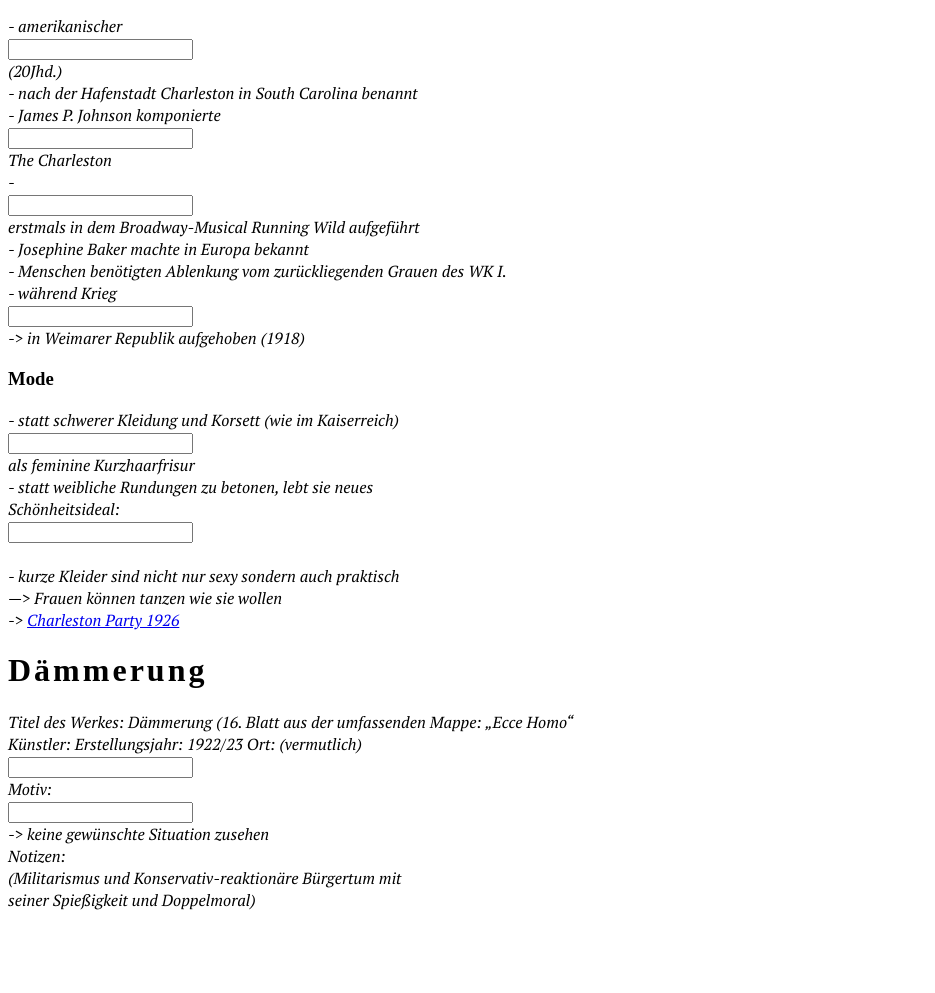
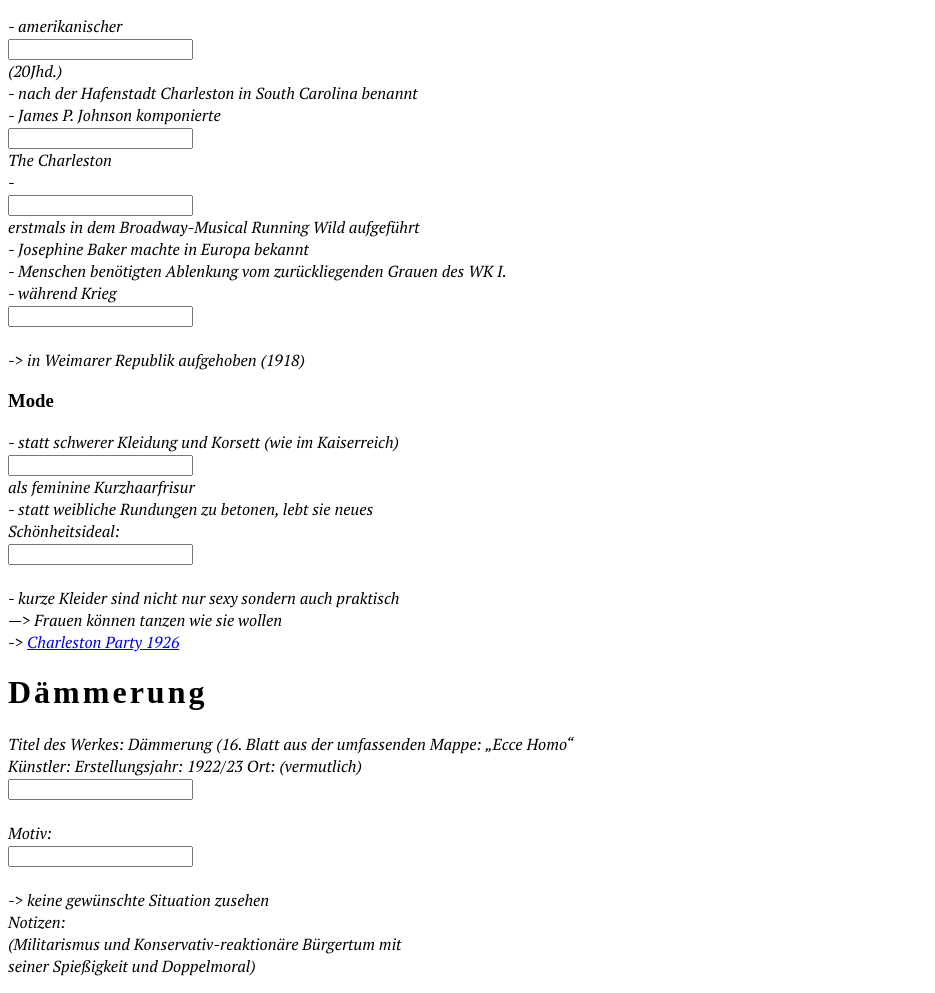
Before and after one commit to yth-f/Geschichte-Kultur-Weimarer-Republik, a plain HTML site: page index.html in a window 1280 px wide. Shown: the part 550-1543 px from the top of the page, without its empty margins (0-935 px from the left). Before the commit the page ends 1477 px from the top, so only its background shows below. Drawn offline with Linux system fonts and the light colour scheme.

Commit message:
Inhaltliche überarbeitung

```diff
--- a/index.html
+++ b/index.html
@@ -41,7 +41,7 @@ denen sich die Künstler diese als Vorbild genommen haben.<br>
 - <abbr class="lücke">1923</abbr> erstmals in dem Broadway-Musical Running Wild aufgeführt<br>
 - Josephine Baker machte in Europa bekannt<br>
 - Menschen benötigten Ablenkung vom zurückliegenden Grauen des WK I.<br>
-- während Krieg <abbr class="lücke">tanzverbot</abbr> -> in Weimarer Republik aufgehoben (1918)<br>
+- während Krieg <abbr class="lücke">tanzverbot</abbr><br> -> in Weimarer Republik aufgehoben (1918)<br>
   </p>
   <h3>Mode</h3>
   <p class="text">
@@ -58,8 +58,8 @@ Schönheitsideal: <abbr class="lücke">androgyn und sportlich</abbr><br>
     Titel des Werkes: Dämmerung (16. Blatt aus der umfassenden Mappe: „Ecce Homo“ <br>
     Künstler:
     Erstellungsjahr: 1922/23
-    Ort: (vermutlich) <abbr class="lücke">Berlin</abbr>
-    Motiv: <abbr class="lücke">Situation nach dem Krieg</abbr>
+    Ort: (vermutlich) <abbr class="lücke">Berlin</abbr><br>
+    Motiv: <abbr class="lücke">Situation nach dem Krieg</abbr><br>
     -> keine gewünschte Situation zusehen<br>
     Notizen:<br>
     (Militarismus und Konservativ-reaktionäre Bürgertum mit<br>
```
